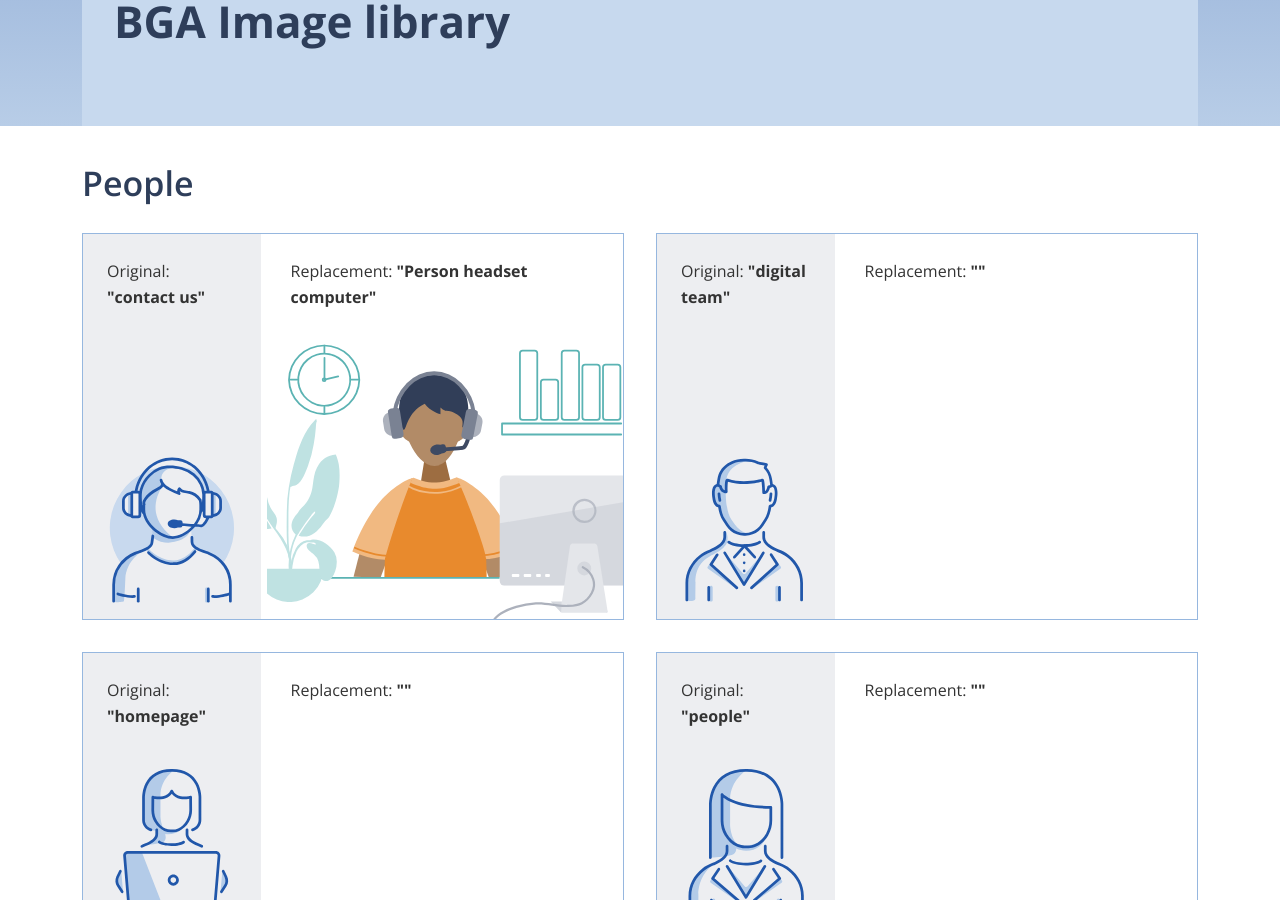
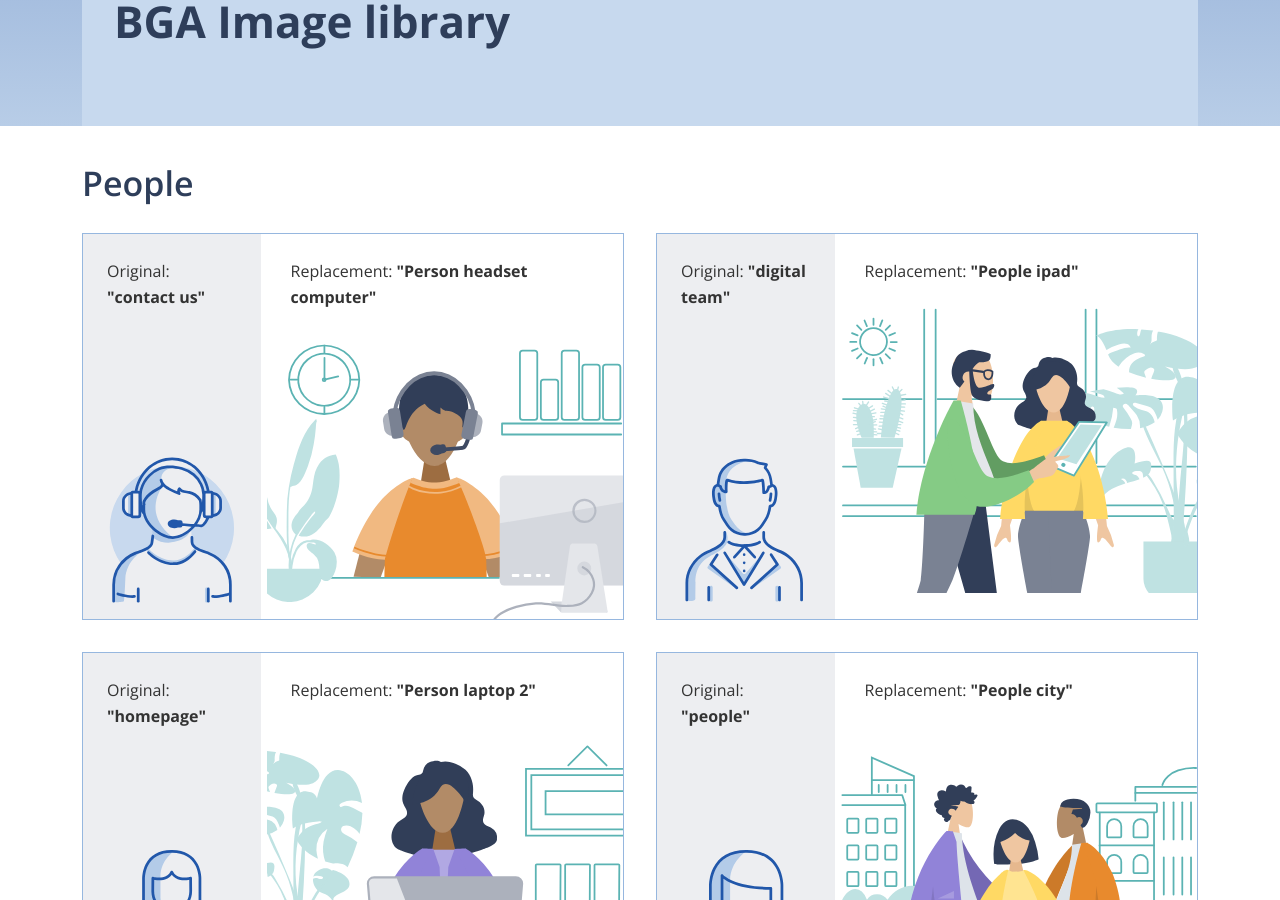
Before and after one commit to AUSGov/bga-refresh, a Jekyll site: the page built from image-library.html, in a window 1280 px wide and 900 px high, scrolled down 298 px. Built offline with Jekyll 4.4.1, drawn with Linux system fonts in a browser that asks for light colours.

Commit message:
Add people images.

```diff
--- a/image-library.html
+++ b/image-library.html
@@ -79,10 +79,10 @@
 
                     <div class="library-image">
                         <div class="title">
-                            <p>Replacement: <strong>""</strong></p>
-                        </div>
-                        <div class="image-wrapper">
-
+                            <p>Replacement: <strong>"People ipad"</strong></p>
+                        </div>
+                        <div class="image-wrapper">
+                            <img src="assets/refresh-illustrations/people-ipad.svg" alt="">
                         </div>
                     </div>
 
@@ -105,10 +105,10 @@
 
                     <div class="library-image">
                         <div class="title">
-                            <p>Replacement: <strong>""</strong></p>
-                        </div>
-                        <div class="image-wrapper">
-
+                            <p>Replacement: <strong>"Person laptop 2"</strong></p>
+                        </div>
+                        <div class="image-wrapper">
+                            <img src="assets/refresh-illustrations/person-laptop-2.svg" alt="">
                         </div>
                     </div>
 
@@ -131,10 +131,10 @@
 
                     <div class="library-image">
                         <div class="title">
-                            <p>Replacement: <strong>""</strong></p>
-                        </div>
-                        <div class="image-wrapper">
-
+                            <p>Replacement: <strong>"People city"</strong></p>
+                        </div>
+                        <div class="image-wrapper">
+                            <img src="assets/refresh-illustrations/people-city.svg" alt="">
                         </div>
                     </div>
 
```
Also changed, not shown: assets/refresh-illustrations/people-city.svg (added), assets/refresh-illustrations/people-ipad.svg (added), assets/refresh-illustrations/person-glasses-bookshelves.svg, assets/refresh-illustrations/person-lab.svg, assets/refresh-illustrations/person-laptop-2.svg (added).
